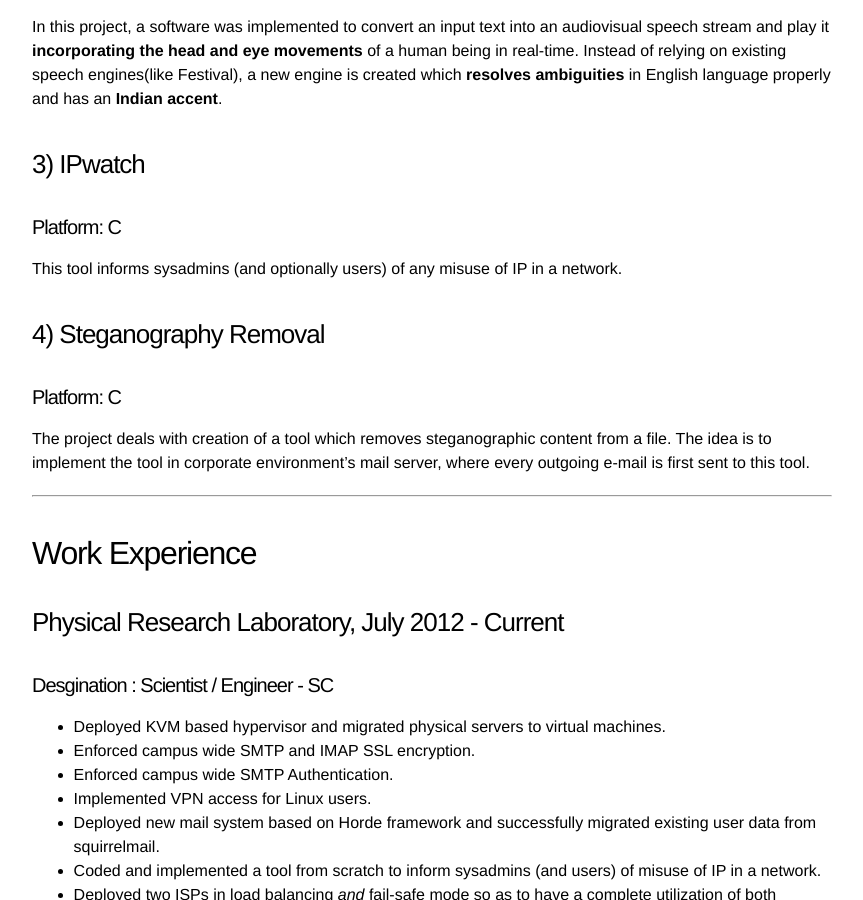
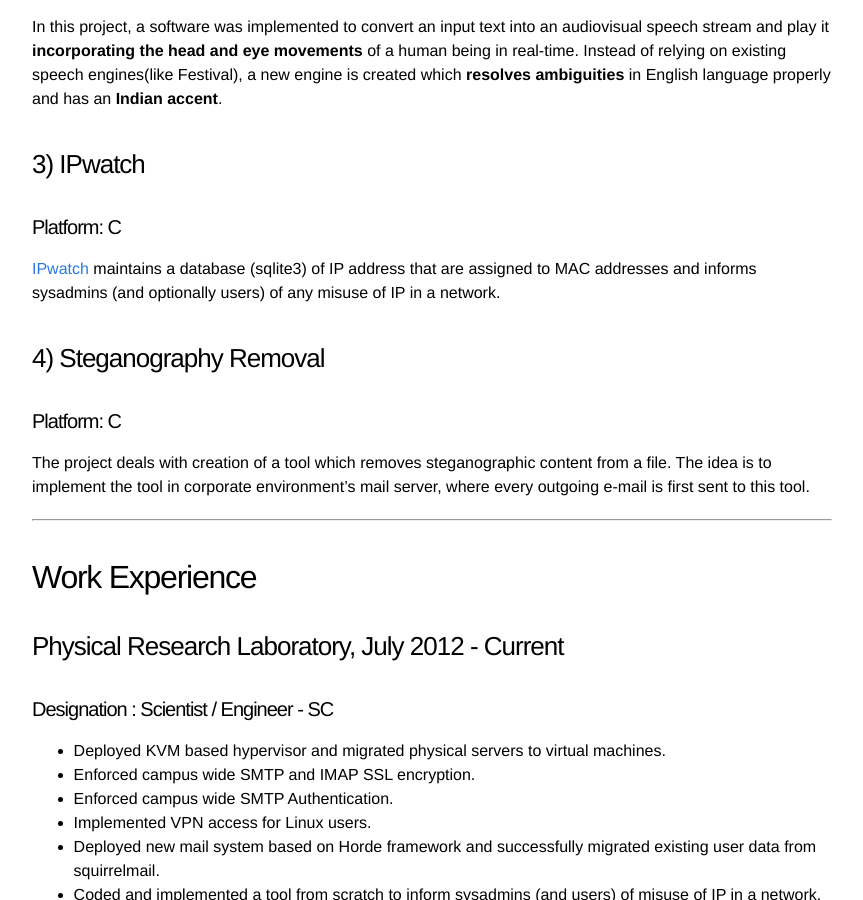
Before and after one commit to samueljohnson/samueljohnson.github.io.archive, a Jekyll site: the page built from cv.markdown, in a window 1280 px wide and 900 px high, scrolled down 1889 px. Shown: the whole window, without its empty margins (208-1071 px from the left). Built offline with Jekyll 4.4.1, drawn with Linux system fonts in a browser that asks for light colours; nearby versions of some CDN libraries; some of the changed text lies outside the part shown.

Commit message:
Fixed Typo

```diff
--- a/_includes/head.html
+++ b/_includes/head.html
@@ -12,7 +12,7 @@
 
     <!-- Custom CSS -->
     {% if page.url == "/about/" %}
-    <link rel="stylesheet" href="http://netdna.bootstrapcdn.com/bootstrap/3.0.0/css/bootstrap.min.css">
+      <link rel="stylesheet" href="http://netdna.bootstrapcdn.com/bootstrap/3.0.0/css/bootstrap.min.css">
     {% endif %}
     <link rel="stylesheet" href="{{ "/assets/css/main.css" | prepend: site.baseurl }}">
     <link href="//netdna.bootstrapcdn.com/font-awesome/4.0.3/css/font-awesome.css" rel="stylesheet">
--- a/cv.markdown
+++ b/cv.markdown
@@ -86,7 +86,7 @@ accent**.
 
 #### Platform: C
 
-This tool informs sysadmins (and optionally users) of any misuse of IP in a network.
+[IPwatch](https://github.com/samueljohnson/IPwatch/blob/master/ipwatch.c) maintains a database (sqlite3) of IP address that are assigned to MAC addresses and informs sysadmins (and optionally users) of any misuse of IP in a network.
 
 ### 4) Steganography Removal
 
@@ -102,7 +102,7 @@ where every outgoing e-mail is first sent to this tool.
 
 ### Physical Research Laboratory, July 2012 - Current
 
-#### Desgination : Scientist / Engineer - SC
+#### Designation : Scientist / Engineer - SC
 
   * Deployed KVM based hypervisor and migrated physical servers to virtual machines.
   * Enforced campus wide SMTP and IMAP SSL encryption.
```
Also changed, not shown: other parts of cv.markdown (+1 -1 lines).
